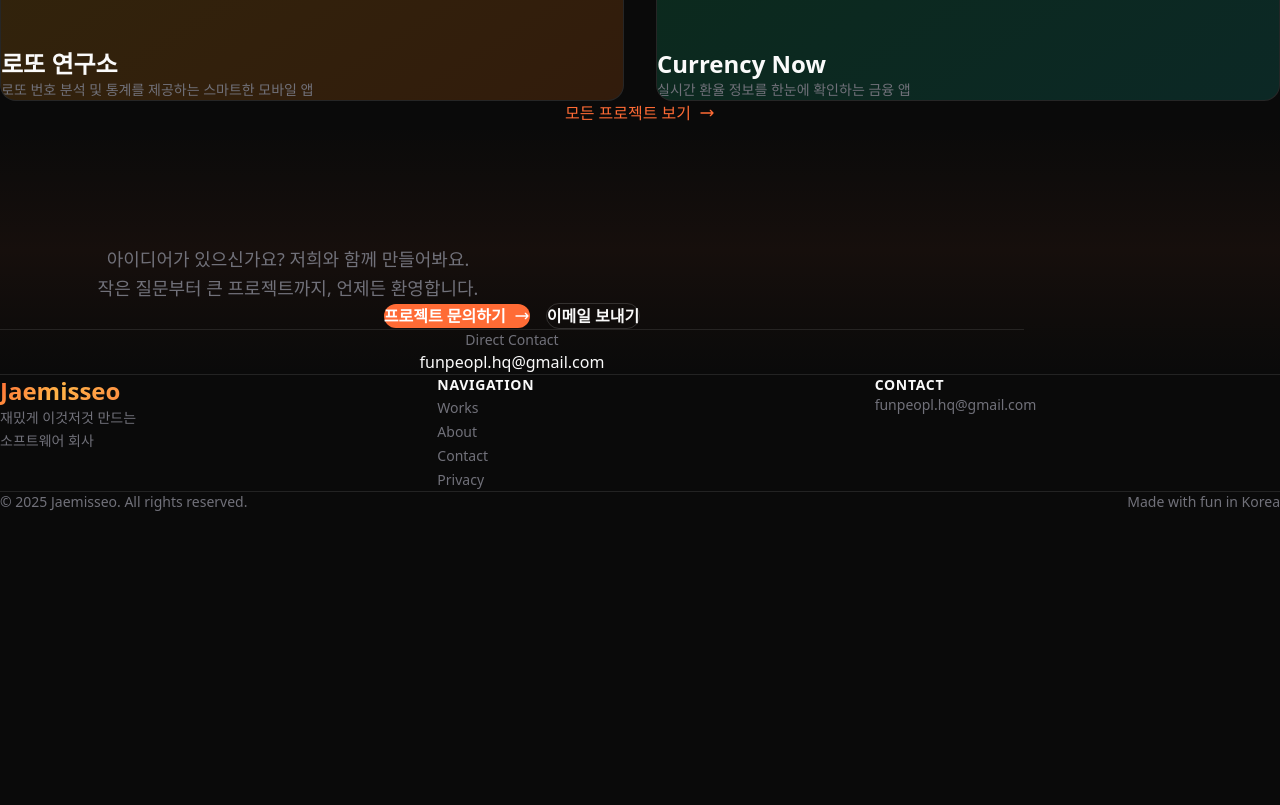
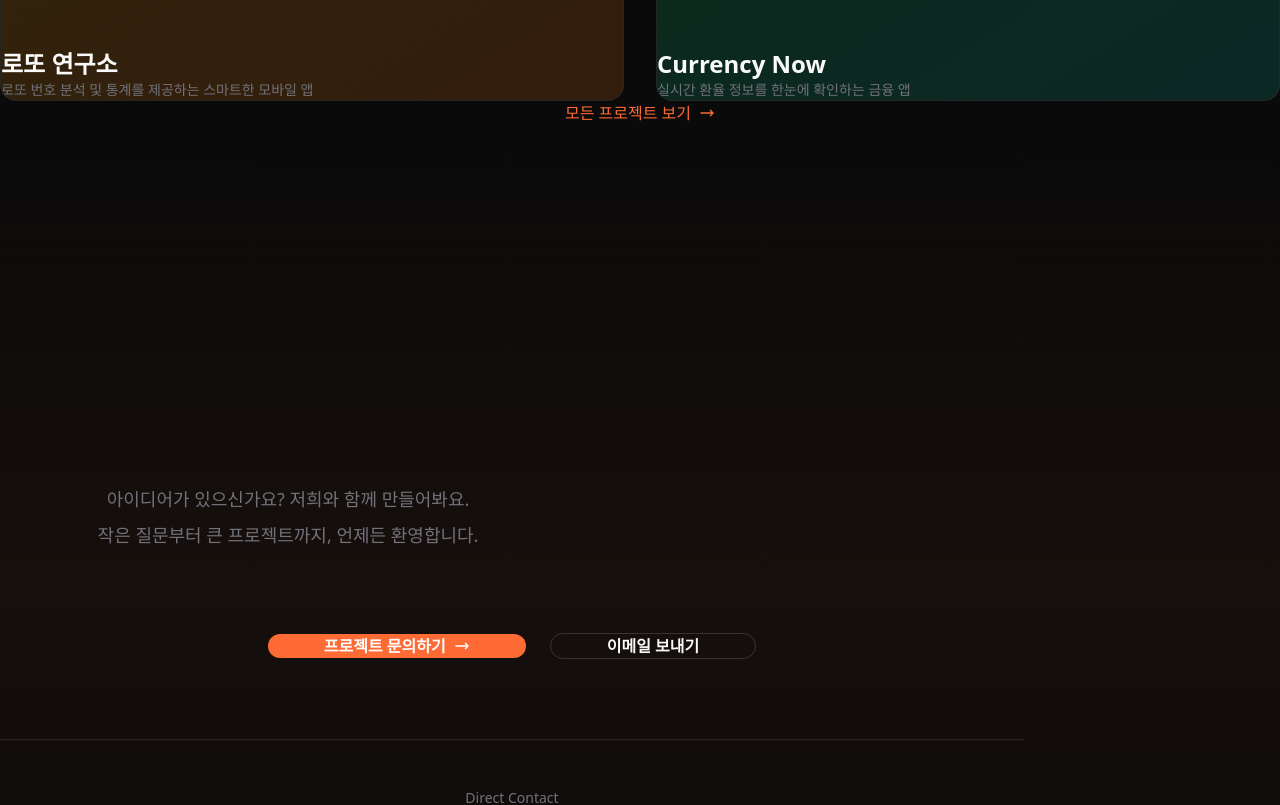
Before and after one commit to coolman0123/jaemisseo-site, a Next.js app: page / in a window 1280 px wide. Shown: the part 1600-2405 px from the top of the page. Before the commit the page ends 2112 px from the top, so only its background shows below. Built offline with nearby package versions, Linux system fonts and the light colour scheme; a web font is replaced by a local one.

Commit message:
fix: CTA 버튼 패딩 수정 및 이메일 주소 변경

```diff
--- a/src/components/sections/CTA.tsx
+++ b/src/components/sections/CTA.tsx
@@ -35,7 +35,7 @@ export default function CTA() {
   }, []);
 
   return (
-    <section ref={sectionRef} className="relative py-36 md:py-48 overflow-hidden bg-background">
+    <section ref={sectionRef} style={{ paddingTop: '200px', paddingBottom: '200px' }} className="relative overflow-hidden bg-background">
       {/* Background Pattern */}
       <div className="absolute inset-0">
         <div className="absolute inset-0 bg-gradient-to-b from-transparent via-primary/5 to-transparent" />
@@ -45,7 +45,7 @@ export default function CTA() {
       <div className="relative z-10 w-full max-w-5xl mx-auto px-6 md:px-8 lg:px-12 text-center">
         <h2
           ref={textRef}
-          className="text-3xl md:text-4xl lg:text-5xl font-bold mb-8 leading-tight tracking-tight"
+          className="text-3xl md:text-4xl lg:text-5xl font-bold mb-12 leading-relaxed tracking-tight"
         >
           <span className="text-foreground">새로운 프로젝트를</span>
           <br />
@@ -53,7 +53,8 @@ export default function CTA() {
         </h2>
 
         <motion.p
-          className="text-base md:text-lg text-muted mb-14 max-w-xl mx-auto leading-relaxed"
+          style={{ marginBottom: '80px' }}
+          className="text-base md:text-lg text-muted max-w-xl mx-auto leading-loose"
           initial={{ opacity: 0 }}
           whileInView={{ opacity: 1 }}
           viewport={{ once: true }}
@@ -69,12 +70,13 @@ export default function CTA() {
           whileInView={{ opacity: 1, y: 0 }}
           viewport={{ once: true }}
           transition={{ delay: 0.5 }}
-          className="flex flex-col sm:flex-row items-center justify-center gap-4"
+          className="flex flex-col sm:flex-row items-center justify-center gap-6"
         >
           <MagneticButton>
             <Link
               href="/contact"
-              className="group inline-flex items-center gap-2 px-8 py-4 bg-primary text-white font-semibold rounded-full hover:bg-primary/90 transition-all duration-300 hover:shadow-lg hover:shadow-primary/20"
+              style={{ paddingLeft: '56px', paddingRight: '56px' }}
+              className="group inline-flex items-center gap-2 py-4 bg-primary text-white font-semibold rounded-full hover:bg-primary/90 transition-all duration-300 hover:shadow-lg hover:shadow-primary/20 whitespace-nowrap"
             >
               <span>프로젝트 문의하기</span>
               <svg
@@ -89,8 +91,9 @@ export default function CTA() {
           </MagneticButton>
           <MagneticButton>
             <a
-              href="mailto:funpeopl.hq@gmail.com"
-              className="inline-flex items-center gap-2 px-8 py-4 border border-white/15 text-foreground font-semibold rounded-full hover:border-white/30 hover:bg-white/5 transition-all duration-300"
+              href="mailto:funpeople.hq@gmail.com"
+              style={{ paddingLeft: '56px', paddingRight: '56px' }}
+              className="inline-flex items-center gap-2 py-4 border border-white/15 text-foreground font-semibold rounded-full hover:border-white/30 hover:bg-white/5 transition-all duration-300 whitespace-nowrap"
             >
               <span>이메일 보내기</span>
             </a>
@@ -99,18 +102,19 @@ export default function CTA() {
 
         {/* Contact info */}
         <motion.div
-          className="mt-16 pt-16 border-t border-white/10"
+          style={{ marginTop: '80px', paddingTop: '48px' }}
+          className="border-t border-white/10"
           initial={{ opacity: 0 }}
           whileInView={{ opacity: 1 }}
           viewport={{ once: true }}
           transition={{ delay: 0.7 }}
         >
-          <p className="text-sm text-muted mb-1">Direct Contact</p>
+          <p className="text-sm text-muted mb-2">Direct Contact</p>
           <a
-            href="mailto:funpeopl.hq@gmail.com"
-            className="text-foreground hover:text-primary transition-colors"
+            href="mailto:funpeople.hq@gmail.com"
+            className="text-lg text-foreground hover:text-primary transition-colors"
           >
-            funpeopl.hq@gmail.com
+            funpeople.hq@gmail.com
           </a>
         </motion.div>
       </div>
```
